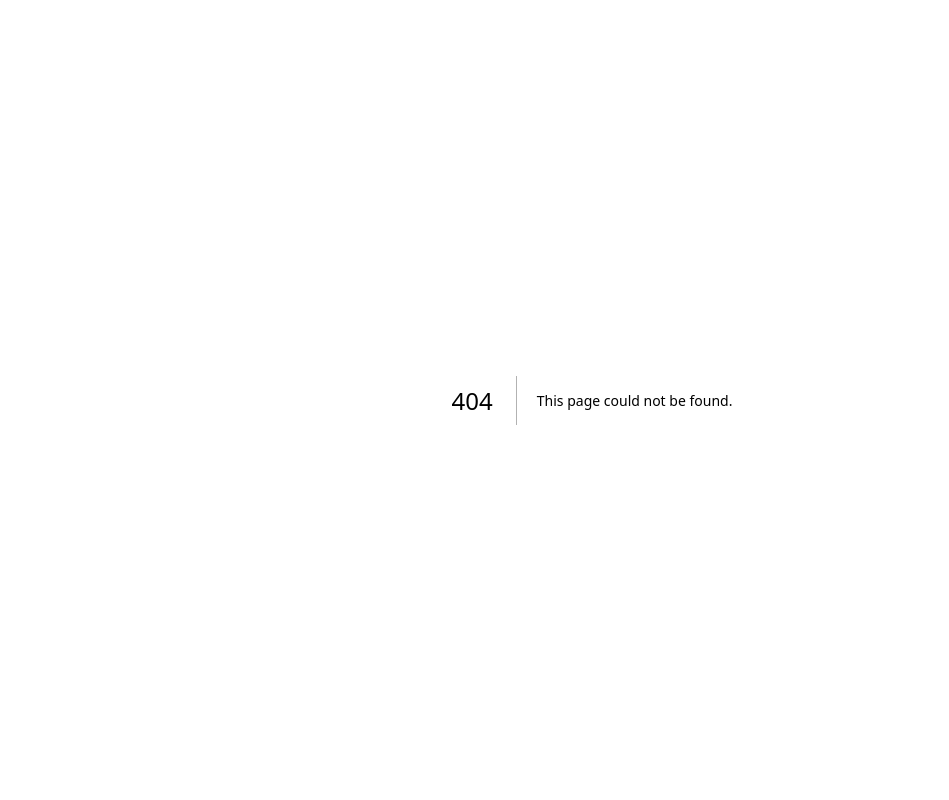
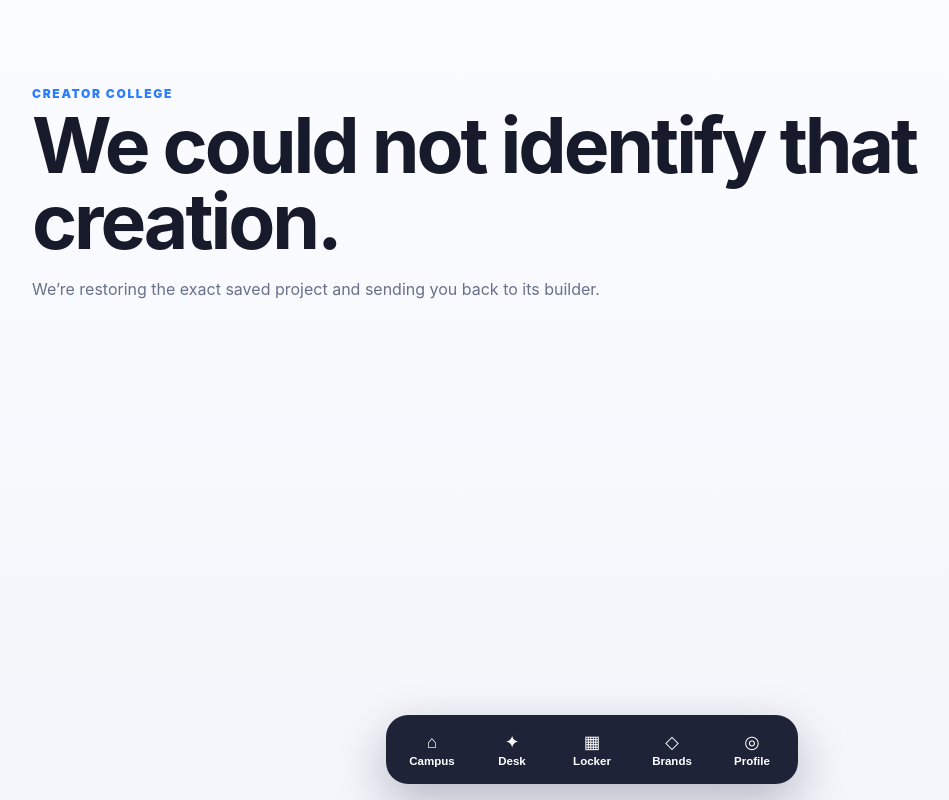
Before and after one commit to melbgittinit/botbox-alpha-clean, a Next.js app: page /creator-college/open in a window 1280 px wide. Before the commit this address had no page. Shown: the whole page, without its empty margins (48-997 px from the left). Built offline with nearby package versions, Linux system fonts and the light colour scheme.

Commit message:
Add route-aware Creator College opener

```diff
--- /dev/null
+++ b/app/creator-college/open/page.tsx
@@ -0,0 +1,11 @@
+"use client";
+
+import { useEffect, useState } from "react";
+import { useSearchParams } from "next/navigation";
+import { findUnifiedCreation, STORAGE_BY_KIND, type CreationKind } from "../lib/creatorCollegeStore";
+
+export default function CreatorOpenPage(){
+ const params=useSearchParams();const[message,setMessage]=useState("Opening your creation…");
+ useEffect(()=>{const kind=params.get("kind") as CreationKind|null;const id=params.get("id");if(!kind||!id||!STORAGE_BY_KIND[kind]){setMessage("We could not identify that creation.");return}const item=findUnifiedCreation(kind,id);if(!item){setMessage("That saved creation could not be found on this device.");return}localStorage.setItem(STORAGE_BY_KIND[kind].activeKey,id);window.location.href=STORAGE_BY_KIND[kind].builderRoute},[params]);
+ return <main className="cc4-shell"><section className="cc4-hero"><span className="cc4-eyebrow">CREATOR COLLEGE</span><h1>{message}</h1><p>We’re restoring the exact saved project and sending you back to its builder.</p></section></main>
+}
```
